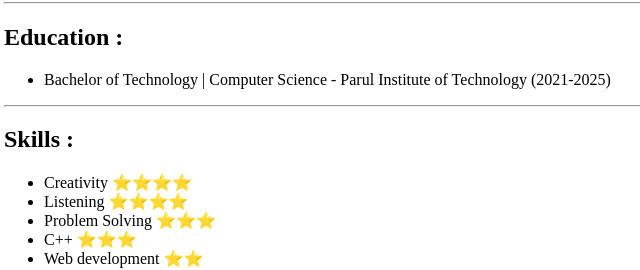
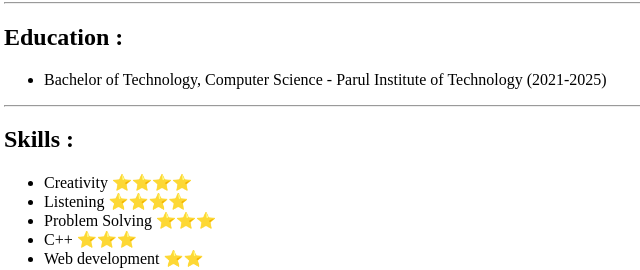
Before and after one commit to ConfusedNewbie/html-Resume, a plain HTML site: page index.html in a window 1280 px wide. Shown: the part 343-613 px from the top of the page, 4-644 px from the left. Drawn offline with Linux system fonts and the light colour scheme.

Commit message:
Update index.html

```diff
--- a/index.html
+++ b/index.html
@@ -13,7 +13,7 @@
     <hr>
     <h2>Education :</h2>
     <ul>
-        <li>Bachelor of Technology | Computer Science - Parul Institute of Technology (2021-2025)</li>
+        <li>Bachelor of Technology, Computer Science - Parul Institute of Technology (2021-2025)</li>
     </ul>
     <hr>
     <h2>Skills :</h2>
```
